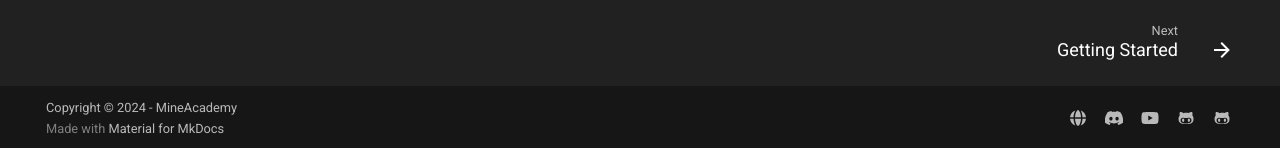
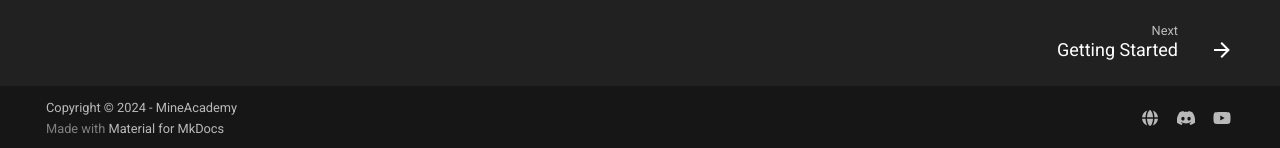
Before and after one commit to kangarko/docs, an MkDocs documentation site: the page built from docs/index.md, in a window 1280 px wide. Shown: the part 749-897 px from the top of the page. Built offline with MkDocs 1.6.1 and Material for MkDocs 9.7.7, drawn with Linux system fonts in a browser that asks for light colours; plug-ins that fetch from the network failed and are left out; comment, search, counter and statistics services are not loaded.

Commit message:
Update docs

```diff
--- a/mkdocs.yml
+++ b/mkdocs.yml
@@ -157,10 +157,6 @@ extra:
       link: https://discord.com/invite/aMSnAcx
     - icon: fontawesome/brands/youtube
       link: https://www.youtube.com/@kangarko
-    - icon: fontawesome/brands/github-alt
-      link: https://github.com/kangarko
-    - icon: fontawesome/brands/github-alt
-      link: https://github.com/egehankilicarslan
 
 markdown_extensions:
   - admonition
```
Also changed, not shown: 1 other file.
